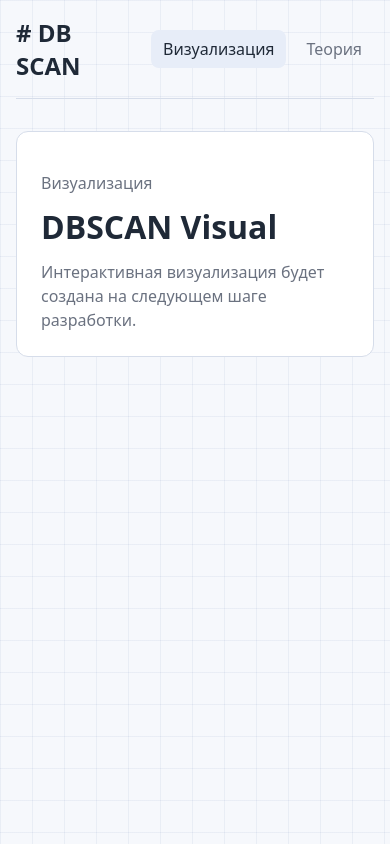
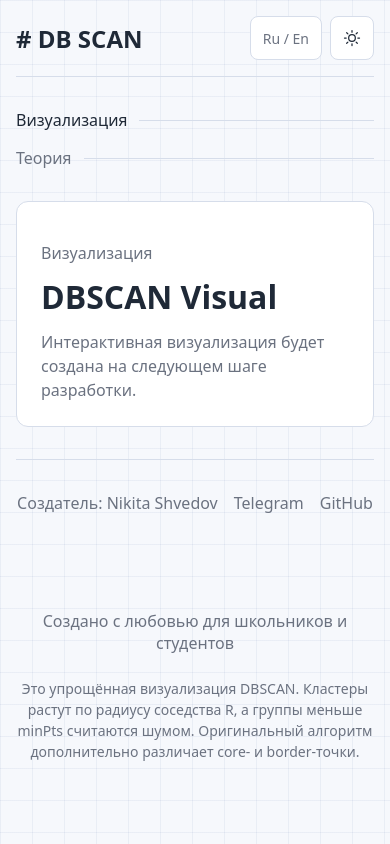
Before and after one commit to qpikzz/dbscan-visual, a React (Vite) app: page /#/visualization in a window 390 px wide. Built offline with nearby package versions, Linux system fonts and the light colour scheme.

Commit message:
edit global css

```diff
--- a/src/components/AppShell.tsx
+++ b/src/components/AppShell.tsx
@@ -1,33 +1,79 @@
 import type { ReactNode } from 'react'
+import { useEffect } from 'react'
 import { NavLink } from 'react-router-dom'
 import { scaffoldText } from '../i18n'
+import { useLocalStorage } from '../hooks/useLocalStorage'
+
+type Theme = 'light' | 'dark'
+
+function getInitialTheme(): Theme {
+  if (window.localStorage.getItem('dbscan-theme') !== null) {
+    return 'light'
+  }
+
+  return window.matchMedia('(prefers-color-scheme: dark)').matches ? 'dark' : 'light'
+}
 
 type AppShellProps = {
   children: ReactNode
 }
 
 export function AppShell({ children }: AppShellProps) {
+  const [theme, setTheme] = useLocalStorage<Theme>('dbscan-theme', getInitialTheme())
+
+  useEffect(() => {
+    document.documentElement.dataset.theme = theme
+  }, [theme])
+
   return (
     <div className="app-shell">
       <header className="app-header">
         <span className="app-logo">{scaffoldText.logo}</span>
-        <nav className="app-nav" aria-label="Основная навигация">
-          <NavLink
-            className={({ isActive }) => (isActive ? 'app-nav-link active' : 'app-nav-link')}
-            to="/visualization"
+        <div className="app-controls">
+          <span className="language-switcher" aria-label={scaffoldText.languageLabel}>
+            Ru / En
+          </span>
+          <button
+            className="theme-toggle"
+            type="button"
+            aria-label={scaffoldText.themeToggleLabel}
+            onClick={() => setTheme(theme === 'light' ? 'dark' : 'light')}
           >
-            {scaffoldText.visualizationLabel}
+            <svg aria-hidden="true" viewBox="0 0 24 24">
+              {theme === 'light' ? (
+                <path d="M12 3v2m0 14v2m9-9h-2M5 12H3m15.36-6.36-1.42 1.42M7.05 16.95l-1.42 1.42m12.73 0-1.42-1.42M7.05 7.05 5.63 5.63M16 12a4 4 0 1 1-8 0 4 4 0 0 1 8 0Z" />
+              ) : (
+                <path d="M20.5 14.5A8.5 8.5 0 0 1 9.5 3.5 8.5 8.5 0 1 0 20.5 14.5Z" />
+              )}
+            </svg>
+          </button>
+        </div>
+      </header>
+      <main className="page-container">
+        <nav className="page-switcher" aria-label={scaffoldText.pageSwitcherLabel}>
+          <NavLink className="page-switcher-link" to="/visualization">
+            <span>{scaffoldText.visualizationLabel}</span>
+            <span className="page-switcher-line" aria-hidden="true" />
           </NavLink>
-          <NavLink
-            className={({ isActive }) => (isActive ? 'app-nav-link active' : 'app-nav-link')}
-            to="/theory"
-          >
-            {scaffoldText.theoryTitle}
+          <NavLink className="page-switcher-link" to="/theory">
+            <span>{scaffoldText.theoryTitle}</span>
+            <span className="page-switcher-line" aria-hidden="true" />
           </NavLink>
         </nav>
-        <span className="app-status">{scaffoldText.status}</span>
-      </header>
-      <main className="page-container">{children}</main>
+        {children}
+      </main>
+      <footer className="app-footer">
+        <div className="footer-zones">
+          <div className="footer-author">
+            <span>{scaffoldText.footerAuthor}</span>
+            <a href="#">{scaffoldText.footerTelegram}</a>
+            <a href="#">{scaffoldText.footerGithub}</a>
+          </div>
+          <div className="footer-mark" aria-hidden="true" />
+          <p className="footer-love">{scaffoldText.footerLove}</p>
+        </div>
+        <p className="footer-note">{scaffoldText.footerNote}</p>
+      </footer>
     </div>
   )
 }
--- a/src/i18n/index.ts
+++ b/src/i18n/index.ts
@@ -6,10 +6,18 @@ export const defaultLanguage: Language = 'ru'
 
 export const scaffoldText = {
 	logo: '# DB SCAN',
-	status: 'Каркас проекта',
+	languageLabel: 'Переключение языка',
+	themeToggleLabel: 'Переключить тему',
+	pageSwitcherLabel: 'Переключение страниц',
 	visualizationLabel: 'Визуализация',
 	visualizationTitle: 'DBSCAN Visual',
 	visualizationDescription:
 		'Интерактивная визуализация будет создана на следующем шаге разработки.',
 	theoryTitle: 'Теория',
+	footerAuthor: 'Создатель: Nikita Shvedov',
+	footerTelegram: 'Telegram',
+	footerGithub: 'GitHub',
+	footerLove: 'Создано с любовью для школьников и студентов',
+	footerNote:
+		'Это упрощённая визуализация DBSCAN. Кластеры растут по радиусу соседства R, а группы меньше minPts считаются шумом. Оригинальный алгоритм дополнительно различает core- и border-точки.',
 } as const
--- a/src/styles/global.css
+++ b/src/styles/global.css
@@ -1,9 +1,39 @@
 :root {
+  --bg: #f6f8fc;
+  --surface: #ffffff;
+  --line: #d6ddea;
+  --grid: rgba(80, 110, 170, 0.08);
+  --text: #1f2937;
+  --text-muted: #6b7280;
+  --primary: #6c9bf5;
+  --primary-soft: rgba(108, 155, 245, 0.14);
+  --noise: #3b4252;
+  --space-2: 8px;
+  --space-3: 12px;
+  --space-4: 16px;
+  --space-6: 24px;
+  --space-8: 32px;
+  --space-16: 64px;
+  --radius-button: 8px;
+  --radius-block: 12px;
+  --ease: cubic-bezier(0.22, 1, 0.36, 1);
   font-family: Nunito, system-ui, sans-serif;
-  color: #1f2937;
-  background: #f6f8fc;
+  color: var(--text);
+  background: var(--bg);
   font-synthesis: none;
   text-rendering: optimizeLegibility;
+}
+
+:root[data-theme='dark'] {
+  --bg: #0f1420;
+  --surface: #151b2b;
+  --line: #2a3349;
+  --grid: rgba(140, 170, 230, 0.07);
+  --text: #e6eaf2;
+  --text-muted: #8b94a7;
+  --primary: #8db3ff;
+  --primary-soft: rgba(141, 179, 255, 0.16);
+  --noise: #4e566a;
 }
 
 * {
@@ -14,10 +44,12 @@ body {
   min-width: 320px;
   min-height: 100vh;
   margin: 0;
-  background-color: #f6f8fc;
-  background-image: linear-gradient(rgba(80, 110, 170, 0.08) 1px, transparent 1px),
-    linear-gradient(90deg, rgba(80, 110, 170, 0.08) 1px, transparent 1px);
+  color: var(--text);
+  background-color: var(--bg);
+  background-image: linear-gradient(var(--grid) 1px, transparent 1px),
+    linear-gradient(90deg, var(--grid) 1px, transparent 1px);
   background-size: 32px 32px;
+  transition: color 300ms var(--ease), background-color 300ms var(--ease);
 }
 
 button,
@@ -25,12 +57,24 @@ a {
   font: inherit;
 }
 
+button,
+a {
+  color: inherit;
+}
+
+button:focus-visible,
+a:focus-visible {
+  outline: 2px solid var(--primary);
+  outline-offset: 2px;
+}
+
 .app-shell {
   min-height: 100vh;
 }
 
 .app-header,
-.page-container {
+.page-container,
+.app-footer {
   width: min(1200px, calc(100% - 32px));
   margin: 0 auto;
 }
@@ -39,9 +83,9 @@ a {
   display: flex;
   align-items: center;
   justify-content: space-between;
-  gap: 24px;
-  padding: 24px 0;
-  border-bottom: 1px solid #d6ddea;
+  gap: var(--space-6);
+  padding: var(--space-6) 0;
+  border-bottom: 1px solid var(--line);
 }
 
 .app-logo {
@@ -49,72 +93,169 @@ a {
   font-weight: 600;
 }
 
-.app-status,
-.eyebrow {
-  color: #6b7280;
+.app-controls {
+  display: flex;
+  align-items: center;
+  gap: var(--space-2);
 }
 
-.app-nav {
-  display: flex;
-  gap: 8px;
-  margin-left: auto;
+.language-switcher,
+.theme-toggle {
+  min-height: 44px;
+  border: 1px solid var(--line);
+  border-radius: var(--radius-button);
+  background: var(--surface);
 }
 
-.app-nav-link {
-  padding: 8px 12px;
-  border-radius: 8px;
-  color: #6b7280;
-  text-decoration: none;
+.language-switcher {
+  display: inline-flex;
+  align-items: center;
+  padding: 0 var(--space-3);
+  color: var(--text-muted);
+  font-size: 14px;
 }
 
-.app-nav-link:hover,
-.app-nav-link.active {
-  color: #1f2937;
-  background: #e7edf8;
+.theme-toggle {
+  display: inline-grid;
+  width: 44px;
+  padding: 0;
+  cursor: pointer;
+  place-items: center;
+}
+
+.theme-toggle svg {
+  width: 20px;
+  height: 20px;
+  fill: none;
+  stroke: currentColor;
+  stroke-linecap: round;
+  stroke-linejoin: round;
+  stroke-width: 1.5;
 }
 
 .page-container {
-  padding: 64px 0;
+  padding: var(--space-16) 0;
+}
+
+.page-switcher {
+  display: grid;
+  gap: var(--space-4);
+  margin-bottom: var(--space-8);
+}
+
+.page-switcher-link {
+  display: flex;
+  align-items: center;
+  gap: var(--space-3);
+  color: var(--text-muted);
+  text-decoration: none;
+  transition: color 300ms var(--ease);
+}
+
+.page-switcher-link.active,
+.page-switcher-link:hover {
+  color: var(--text);
+}
+
+.page-switcher-line {
+  height: 1px;
+  flex: 1;
+  background: var(--line);
 }
 
 .page-intro {
   max-width: 640px;
-  padding: 32px;
-  border: 1px solid #d6ddea;
-  border-radius: 12px;
-  background: #fff;
+  padding: var(--space-8);
+  border: 1px solid var(--line);
+  border-radius: var(--radius-block);
+  background: var(--surface);
+}
+
+.eyebrow {
+  color: var(--text-muted);
 }
 
 .page-intro h1 {
-  margin: 8px 0 16px;
+  margin: var(--space-2) 0 var(--space-4);
   font-size: clamp(32px, 6vw, 56px);
   line-height: 1.05;
 }
 
 .page-intro p:last-child {
   margin: 0;
-  color: #6b7280;
+  color: var(--text-muted);
   line-height: 1.5;
+}
+
+.app-footer {
+  padding: var(--space-8) 0 var(--space-6);
+  border-top: 1px solid var(--line);
+  color: var(--text-muted);
+}
+
+.footer-zones {
+  display: grid;
+  grid-template-columns: 1fr 48px 1fr;
+  align-items: center;
+  gap: var(--space-6);
+}
+
+.footer-author {
+  display: flex;
+  flex-wrap: wrap;
+  gap: var(--space-2) var(--space-4);
+}
+
+.footer-author a {
+  text-decoration: none;
+}
+
+.footer-mark {
+  height: 48px;
+}
+
+.footer-love {
+  margin: 0;
+  text-align: right;
+}
+
+.footer-note {
+  max-width: 760px;
+  margin: var(--space-6) auto 0;
+  font-size: 14px;
+  line-height: 1.5;
+  text-align: center;
 }
 
 @media (max-width: 767px) {
   .app-header {
-    padding: 16px 0;
-  }
-
-  .app-status {
-    display: none;
-  }
-
-  .app-nav {
-    margin-left: 0;
+    padding: var(--space-4) 0;
   }
 
   .page-container {
-    padding: 32px 0;
+    padding: var(--space-8) 0;
   }
 
   .page-intro {
-    padding: 24px;
+    padding: var(--space-6);
+  }
+
+  .footer-zones {
+    grid-template-columns: 1fr;
+    justify-items: center;
+    text-align: center;
+  }
+
+  .footer-love {
+    text-align: center;
   }
 }
+
+@media (prefers-reduced-motion: reduce) {
+  *,
+  *::before,
+  *::after {
+    scroll-behavior: auto !important;
+    transition-duration: 100ms !important;
+  }
+}
```
